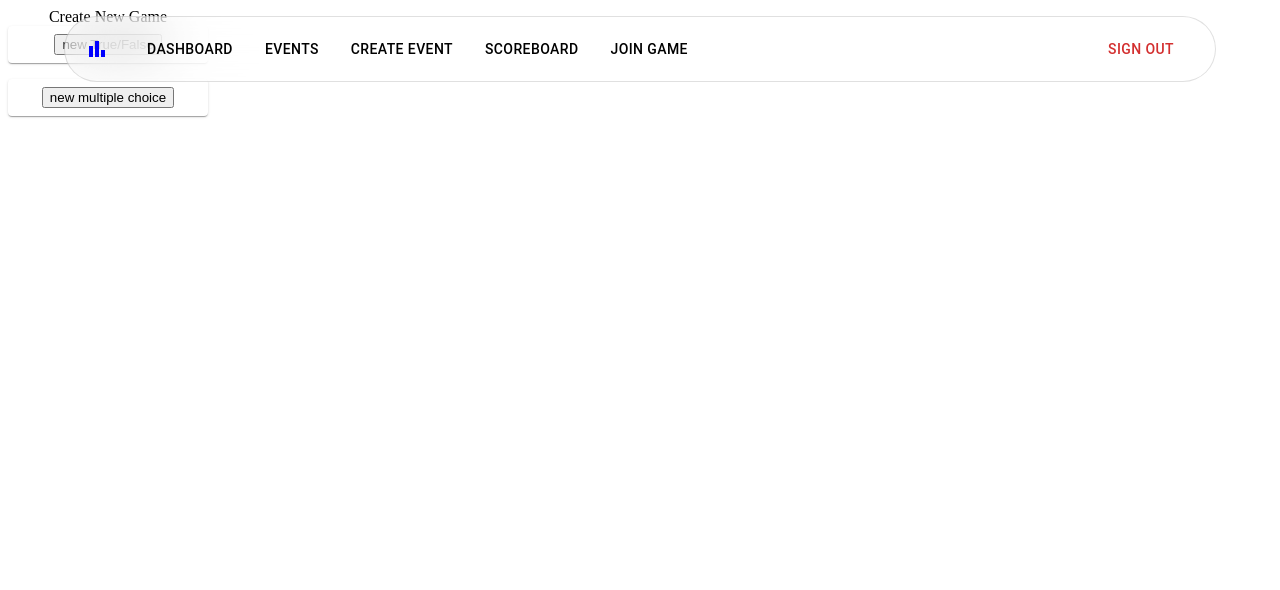
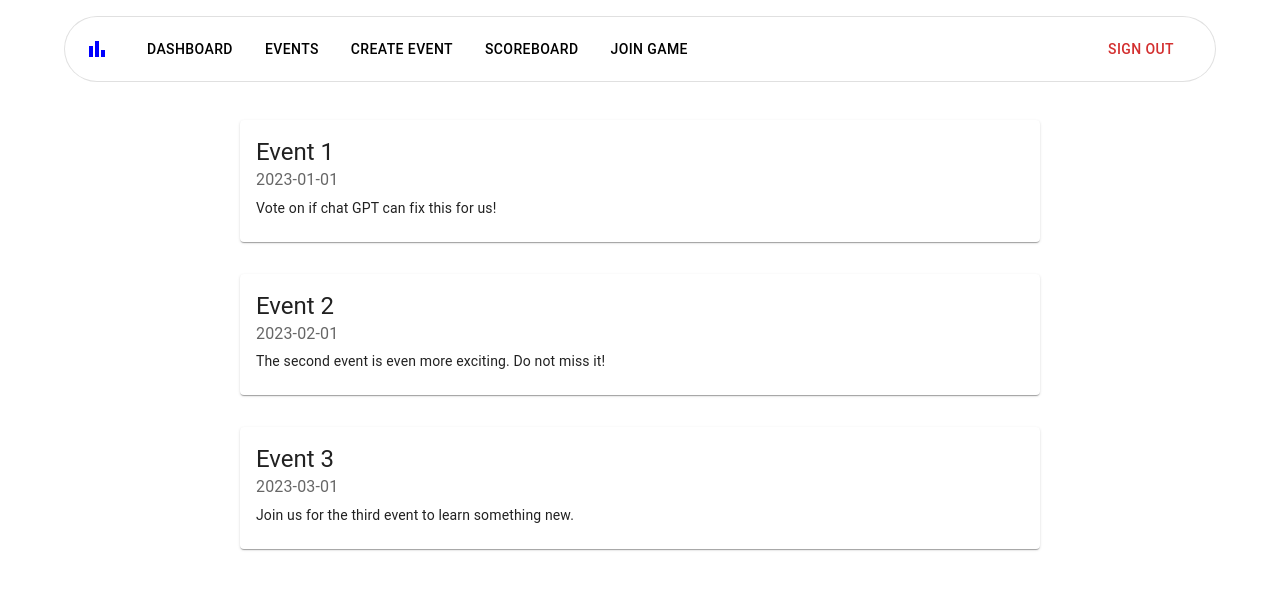
Before and after one commit to JosephDafesh/BroBets, a React (Create React App) app: page /dashboard in a window 1280 px wide. Shown: the top 590 px of the page. Built offline with nearby package versions, Linux system fonts and the light colour scheme; no server answers.

Commit message:
adds card component to dashboard for events

```diff
--- a/client/Dashboard.js
+++ b/client/Dashboard.js
@@ -1,46 +1,49 @@
-import React, { useEffect, useState } from 'react';
+import React, { useState } from 'react';
 import Navbar from './Navbar';
-import JoinGame from './joinGame';
-import CreateGame from './createGame';
-import styles from './styling/styles.css';
-import { useStore } from './store';
+import { Card, CardContent, Typography, Grid, Box } from '@mui/material';
 
 export default function Dashboard() {
-  const [user, setUser] = useState(null);
-  const [events, setEvents] = useState([]);
-  // const setEvents = useStore(state => state.setEvents);
-  // const events = useStore(state => state.events);
-
-  useEffect(() => {
-    const fetchData = async () => {
-      const userRes = await fetch('user/get', {
-        method: 'GET',
-        headers: { 'Content-Type': 'application/json' },
-      });
-      if (userRes.ok) {
-        const u = await userRes.json();
-        setUser(u);
-        const eventsRes = await fetch(`/event/events-for/${u.user_id}`, {
-          method: 'GET',
-          headers: { 'Content-Type': 'application/json' },
-        });
-        if (eventsRes.ok) {
-          const e = await eventsRes.json();
-          setEvents(e);
-        }
-      }
-    };
-    fetchData();
-  }, []);
+  const [events, setEvents] = useState([
+    {
+      id: 1,
+      title: 'Event 1',
+      date: '2023-01-01',
+      description: 'Vote on if chat GPT can fix this for us!',
+    },
+    {
+      id: 2,
+      title: 'Event 2',
+      date: '2023-02-01',
+      description: 'The second event is even more exciting. Do not miss it!',
+    },
+    {
+      id: 3,
+      title: 'Event 3',
+      date: '2023-03-01',
+      description: 'Join us for the third event to learn something new.',
+    },
+  ]);
 
   return (
-    <div id='dashboard'>
-      <div id='navbar'>
-        <Navbar />
-      </div>
-      <div id='dashboardContainers' align='center'>
-        <CreateGame align='center' />
-      </div>
+    <div id="dashboard">
+      <Navbar />
+      <Box sx={{ pt: '12vh', px: 3, display: 'flex', flexDirection: 'column', alignItems: 'center' }}>
+        {events.map((event) => (
+          <Card key={event.id} sx={{ width: '100%', maxWidth: 800, my: 2 }}>
+            <CardContent>
+              <Typography variant="h5" component="h2">
+                {event.title}
+              </Typography>
+              <Typography color="textSecondary" gutterBottom>
+                {event.date}
+              </Typography>
+              <Typography variant="body2">
+                {event.description}
+              </Typography>
+            </CardContent>
+          </Card>
+        ))}
+      </Box>
     </div>
   );
 }
```
